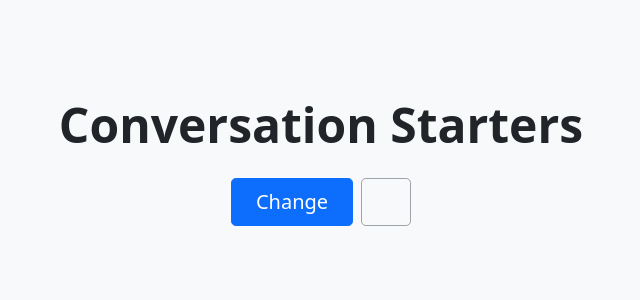
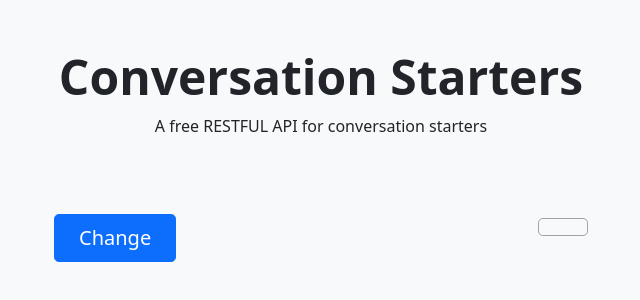
Before and after one commit to EthanHaque/conversation-starters-api, a website: page public/index.html in a window 1280 px wide. Shown: the whole page, without its empty margins (319-959 px from the left). Drawn offline with nearby package versions, Linux system fonts and the light colour scheme; no server answers.

Commit message:
changing layout

```diff
--- a/public/index.html
+++ b/public/index.html
@@ -9,23 +9,34 @@
 
 	<link href="https://cdn.jsdelivr.net/npm/bootstrap@5.0.2/dist/css/bootstrap.min.css" rel="stylesheet"
 		integrity="sha384-EVSTQN3/azprG1Anm3QDgpJLIm9Nao0Yz1ztcQTwFspd3yD65VohhpuuCOmLASjC" crossorigin="anonymous">
+
+	<link href="css/styles.css" rel="stylesheet">
 </head>
 
 <body class="bg-light">
 
-	<div class="px-4 py-5 my-5 text-center">
+	<div class="py-5 container">
+		<div class="text-center">
 			<h1 class="display-5 fw-bold">Conversation Starters</h1>
+			<p>A free RESTFUL API for conversation starters</p>
+		</div>
+	</div>
+	<div class="container">
+		<div class="px-4 py-1 my-1 text-center">
 			<div class="col-lg-6 mx-auto">
-			<p class="lead mb-4" id="question"></p>
-			<div class="d-grid gap-2 d-sm-flex justify-content-sm-center">
+				<div class="d-grid gap-2 d-sm-flex justify-content-sm-between py-1">
 					<button type="button" class="btn btn-primary btn-lg px-4 gap-3"
 						onclick="getRandomQuestion()">Change</button>
+					<div>
 						<button disabled type="button" class="btn btn-outline-secondary btn-lg px-4" id="rating">
 						</button>
 					</div>
 				</div>
+				<p class="lead mb-4" id="question"></p>
 			</div>
-	<script src="/js/question.js"></script>
+		</div>
+	</div>
+	<script src="./js/question.js"></script>
 	<script src="https://cdn.jsdelivr.net/npm/bootstrap@5.0.2/dist/js/bootstrap.bundle.min.js"
 		integrity="sha384-MrcW6ZMFYlzcLA8Nl+NtUVF0sA7MsXsP1UyJoMp4YLEuNSfAP+JcXn/tWtIaxVXM"
 		crossorigin="anonymous"></script>
```
Lines whose indentation alone changed are shown as unchanged.
